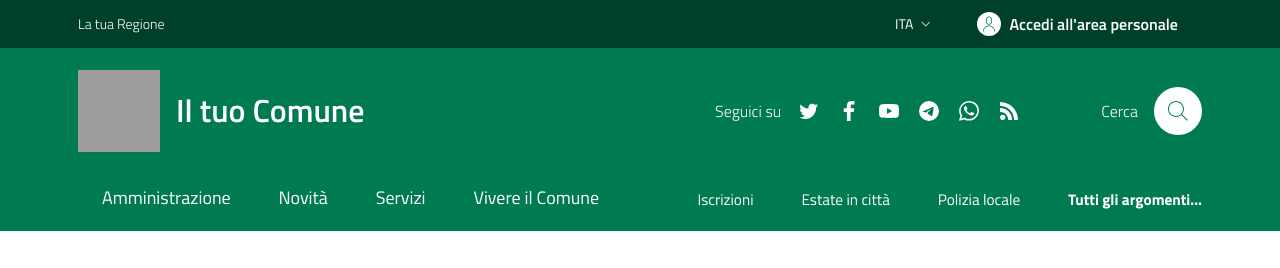
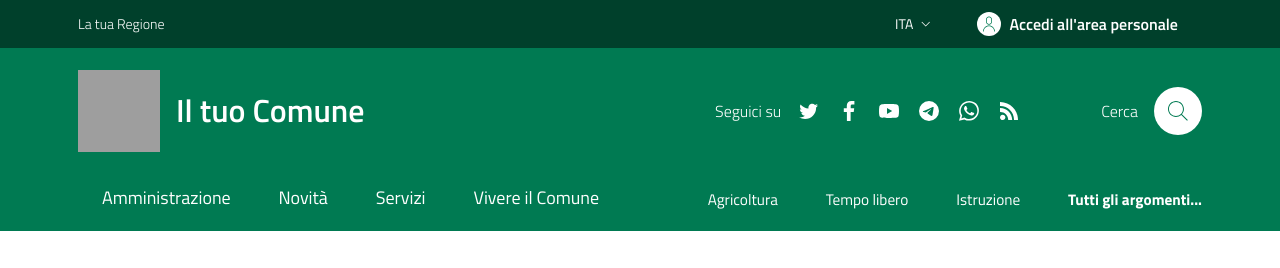
Before and after one commit to italia/prototipo-pagamento-multe, a plain HTML site: page accedi.html in a window 1280 px wide. Shown: the top 268 px of the page. Drawn offline with Linux system fonts and the light colour scheme; grey boxes are pictures that could not be loaded.

Commit message:
Fixed topics

```diff
--- a/accedi.html
+++ b/accedi.html
@@ -208,13 +208,13 @@
                     </ul>
                     <ul class="navbar-nav navbar-secondary">
                       <li class="nav-item">
-                        <a class="nav-link" href="#">Iscrizioni</a>
+                        <a class="nav-link" href="#">Agricoltura</a>
                       </li>
                       <li class="nav-item">
-                        <a class="nav-link" href="#">Estate in città</a>
+                        <a class="nav-link" href="#">Tempo libero</a>
                       </li>
                       <li class="nav-item">
-                        <a class="nav-link" href="#">Polizia locale</a>
+                        <a class="nav-link" href="#">Istruzione</a>
                       </li>
                       <li class="nav-item">
                         <a class="nav-link" href="#" data-element="all-topics">
```
Also changed, not shown: general.html (+3 -3 lines), index.html (+3 -3 lines), payment.html (+3 -3 lines), privacy.html (+3 -3 lines), specific.html (+3 -3 lines), summary.html (+3 -3 lines).
